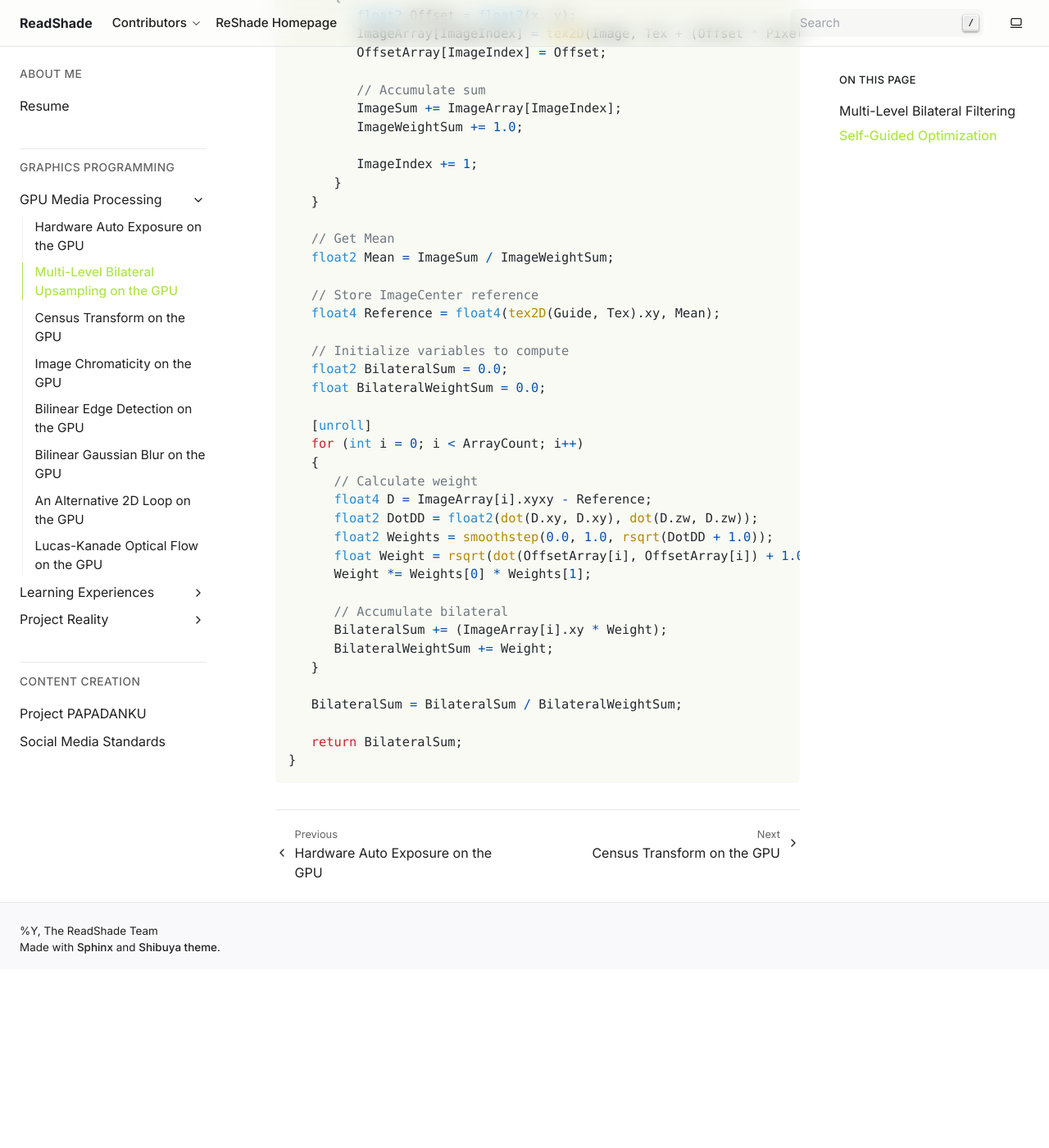
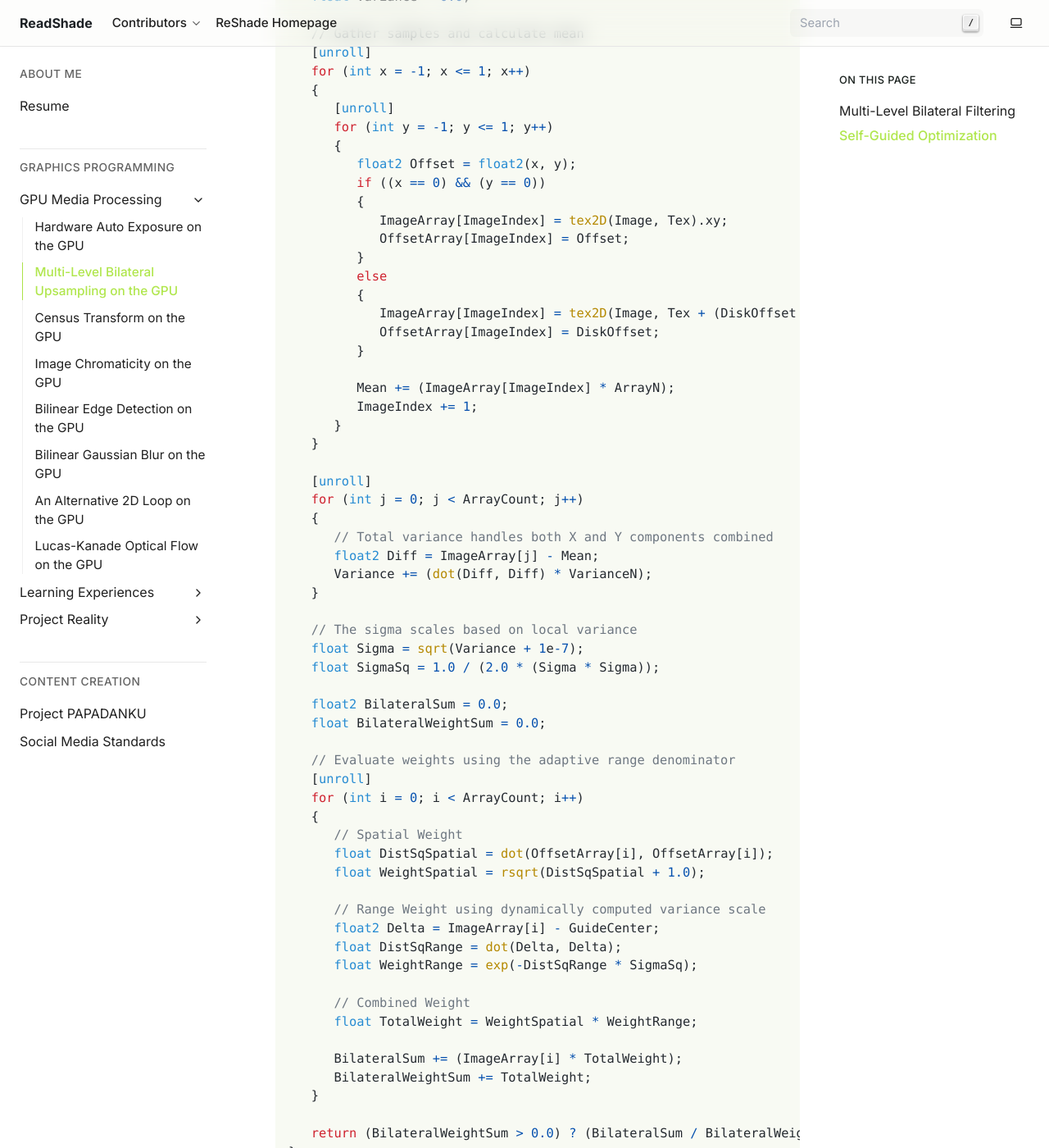
Before and after one commit to papadanku/papadanku.github.io, a Sphinx documentation site: the page built from doc/blog/gpu/bilateral.rst, in a window 1280 px wide and 1400 px high, scrolled down 3418 px. Shown: the whole window at 82% size. Built offline with Sphinx 7.4.7, drawn with Linux system fonts in a browser that asks for light colours; before the commit the page ends 4600 px from its top, so only the background shows below that; some of the changed text lies outside the part shown.

Commit message:
bilateral: Use adaptive sigma

```diff
--- a/doc/blog/gpu/bilateral.rst
+++ b/doc/blog/gpu/bilateral.rst
@@ -101,19 +101,27 @@ This modification eliminates the need for an explicit downsampled guide and can
       float2 Tex
    )
    {
-      // Initialize variables
+      // Constants: Mean
+      const int ArrayCount = 9;
+      const float ArrayN = 1.0 / float(ArrayCount);
+      const float VarianceN = 1.0 / (float(ArrayCount) - 1.0);
+
+      // Constants: Sensitivity and regularize variance to prevent division by zero
+      const float BaseSigmaR = 0.0;
+      const float SensitivityMultiplier = 1.0;
+
+      // Precompute
       float2 PixelSize = ldexp(fwidth(Tex.xy), 1.0);
+      float2 GuideCenter = tex2D(Guide, Tex).xy;
 
-      // Constants for Array textures
-      const int ArrayCount = 9;
       int ImageIndex = 0;
-
-      // Variables for Array textures
       float2 ImageArray[ArrayCount];
       float2 OffsetArray[ArrayCount];
-      float2 ImageSum = 0.0;
-      float ImageWeightSum = 0.0;
 
+      float2 Mean = 0.0;
+      float Variance = 0.0;
+
+      // Gather samples and calculate mean
       [unroll]
       for (int x = -1; x <= 1; x++)
       {
@@ -121,43 +129,56 @@ This modification eliminates the need for an explicit downsampled guide and can
          for (int y = -1; y <= 1; y++)
          {
             float2 Offset = float2(x, y);
-            ImageArray[ImageIndex] = tex2D(Image, Tex + (Offset * PixelSize)).xy;
-            OffsetArray[ImageIndex] = Offset;
+            if ((x == 0) && (y == 0))
+            {
+               ImageArray[ImageIndex] = tex2D(Image, Tex).xy;
+               OffsetArray[ImageIndex] = Offset;
+            }
+            else
+            {
+               ImageArray[ImageIndex] = tex2D(Image, Tex + (DiskOffset * PixelSize)).xy;
+               OffsetArray[ImageIndex] = DiskOffset;
+            }
 
-            // Accumulate sum
-            ImageSum += ImageArray[ImageIndex];
-            ImageWeightSum += 1.0;
-
+            Mean += (ImageArray[ImageIndex] * ArrayN);
             ImageIndex += 1;
          }
       }
 
-      // Get Mean
-      float2 Mean = ImageSum / ImageWeightSum;
+      [unroll]
+      for (int j = 0; j < ArrayCount; j++)
+      {
+         // Total variance handles both X and Y components combined
+         float2 Diff = ImageArray[j] - Mean;
+         Variance += (dot(Diff, Diff) * VarianceN);
+      }
 
-      // Store ImageCenter reference
-      float4 Reference = float4(tex2D(Guide, Tex).xy, Mean);
+      // The sigma scales based on local variance
+      float Sigma = sqrt(Variance + 1e-7);
+      float SigmaSq = 1.0 / (2.0 * (Sigma * Sigma));
 
-      // Initialize variables to compute
       float2 BilateralSum = 0.0;
       float BilateralWeightSum = 0.0;
 
+      // Evaluate weights using the adaptive range denominator
       [unroll]
       for (int i = 0; i < ArrayCount; i++)
       {
-         // Calculate weight
-         float4 D = ImageArray[i].xyxy - Reference;
-         float2 DotDD = float2(dot(D.xy, D.xy), dot(D.zw, D.zw));
-         float2 Weights = smoothstep(0.0, 1.0, rsqrt(DotDD + 1.0));
-         float Weight = rsqrt(dot(OffsetArray[i], OffsetArray[i]) + 1.0);
-         Weight *= Weights[0] * Weights[1];
+         // Spatial Weight
+         float DistSqSpatial = dot(OffsetArray[i], OffsetArray[i]);
+         float WeightSpatial = rsqrt(DistSqSpatial + 1.0);
 
-         // Accumulate bilateral
-         BilateralSum += (ImageArray[i].xy * Weight);
-         BilateralWeightSum += Weight;
+         // Range Weight using dynamically computed variance scale
+         float2 Delta = ImageArray[i] - GuideCenter;
+         float DistSqRange = dot(Delta, Delta);
+         float WeightRange = exp(-DistSqRange * SigmaSq);
+
+         // Combined Weight
+         float TotalWeight = WeightSpatial * WeightRange;
+
+         BilateralSum += (ImageArray[i] * TotalWeight);
+         BilateralWeightSum += TotalWeight;
       }
 
-      BilateralSum = BilateralSum / BilateralWeightSum;
-
-      return BilateralSum;
+      return (BilateralWeightSum > 0.0) ? (BilateralSum / BilateralWeightSum) : Mean;
    }
```
